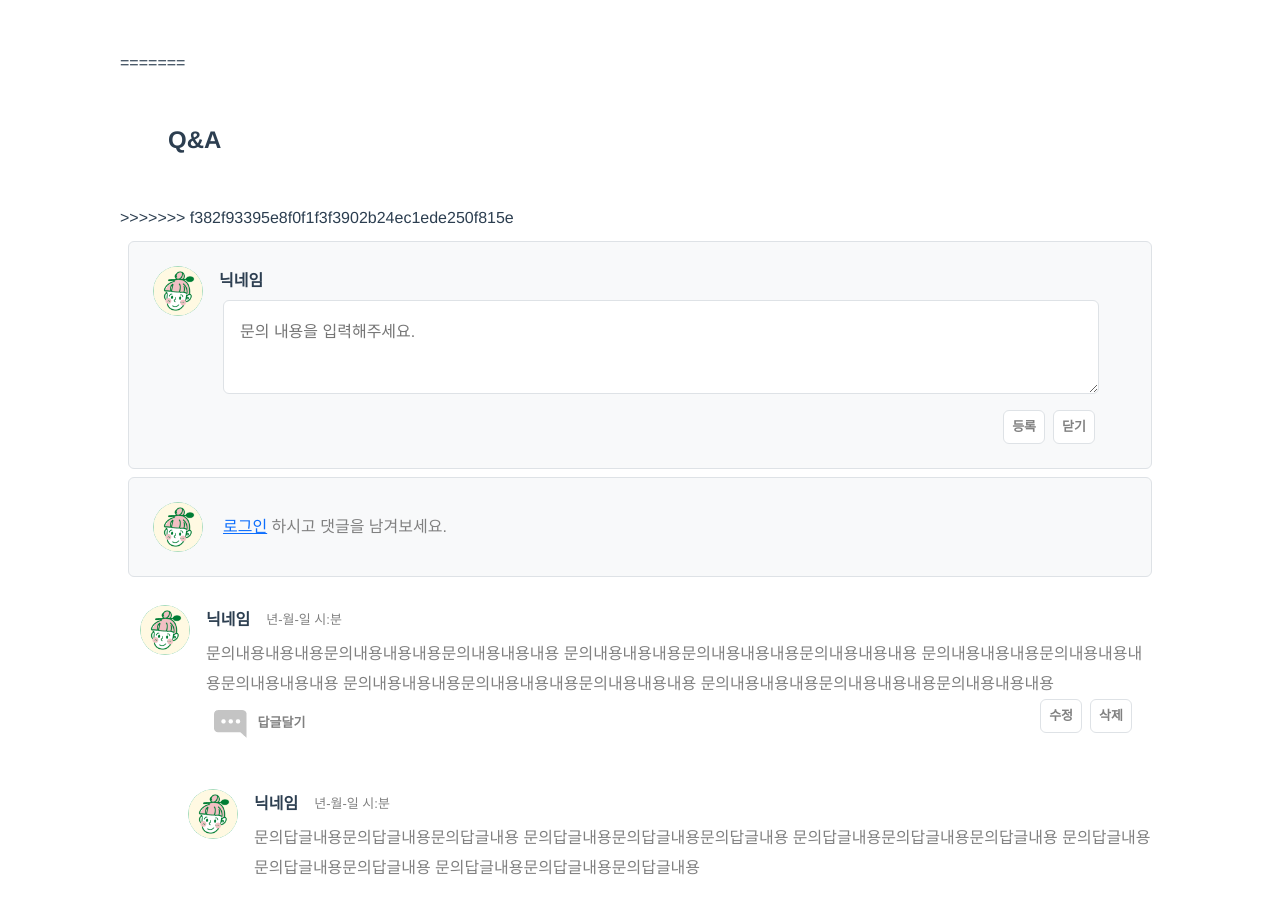
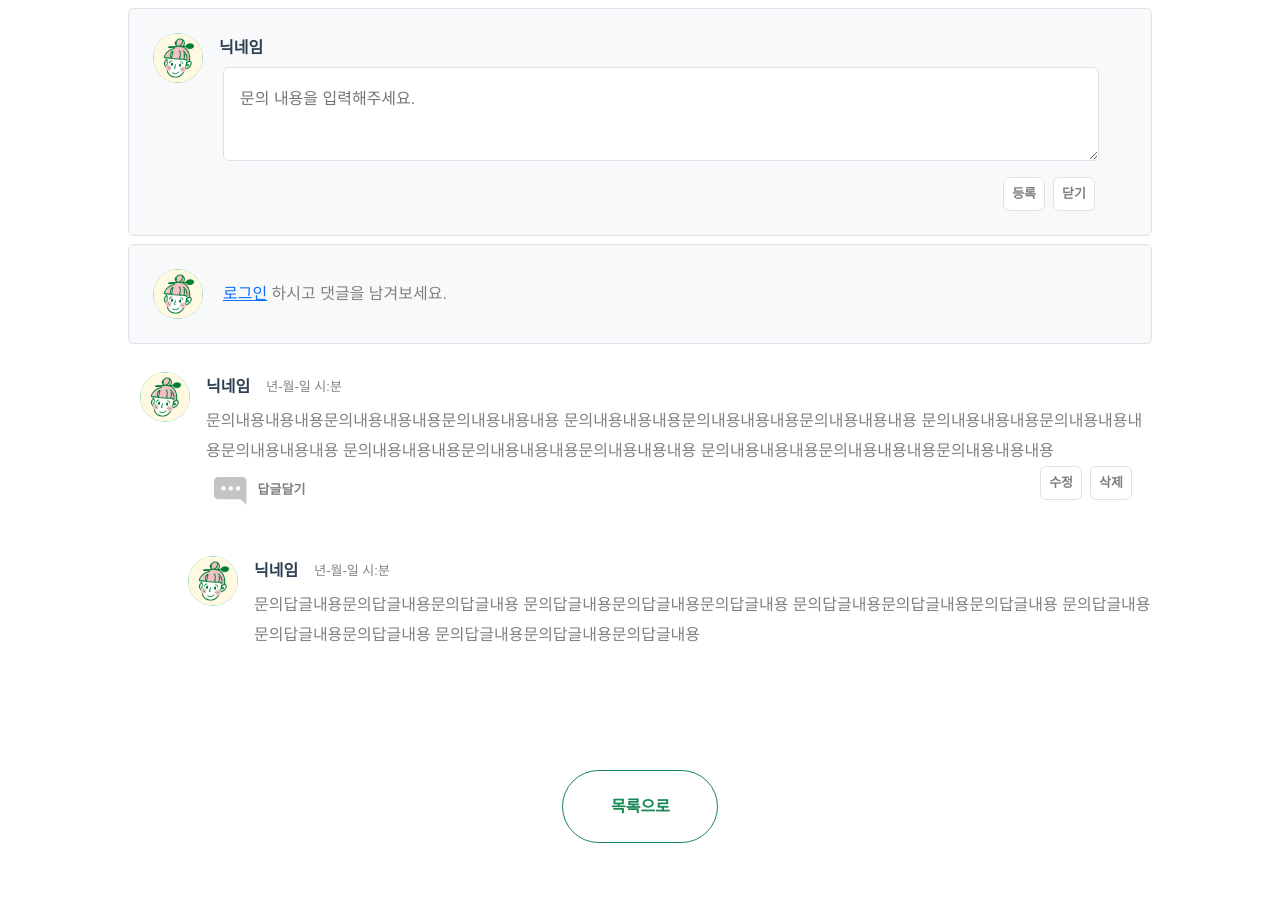
Before and after one commit to leek94/final_project_front_cooki, a Vue app: page /Class/ClassDetailView/QAndA in a window 1280 px wide. Shown: the part 1830-2744 px from the top of the page. Built offline with nearby package versions, Linux system fonts and the light colour scheme.

Commit message:
Design: QAndA page merge

```diff
--- a/src/views/Class/ClassDetailView/QAndA.vue
+++ b/src/views/Class/ClassDetailView/QAndA.vue
@@ -1,9 +1,6 @@
 <template>
-<<<<<<< HEAD
     <h4 class="fw-bold m-5">Q&A</h4>
-=======
-    <h4 class="fw-bold m-5" >Q&A</h4>
->>>>>>> f382f93395e8f0f1f3f3902b24ec1ede250f815e
+
     <!-- 댓글 등록 -->
     <!-- 로그인 한 유저만 등록 가능 v-show로 -->
     <div class="d-flex p-2 m-2 border rounded bg-light">
```
